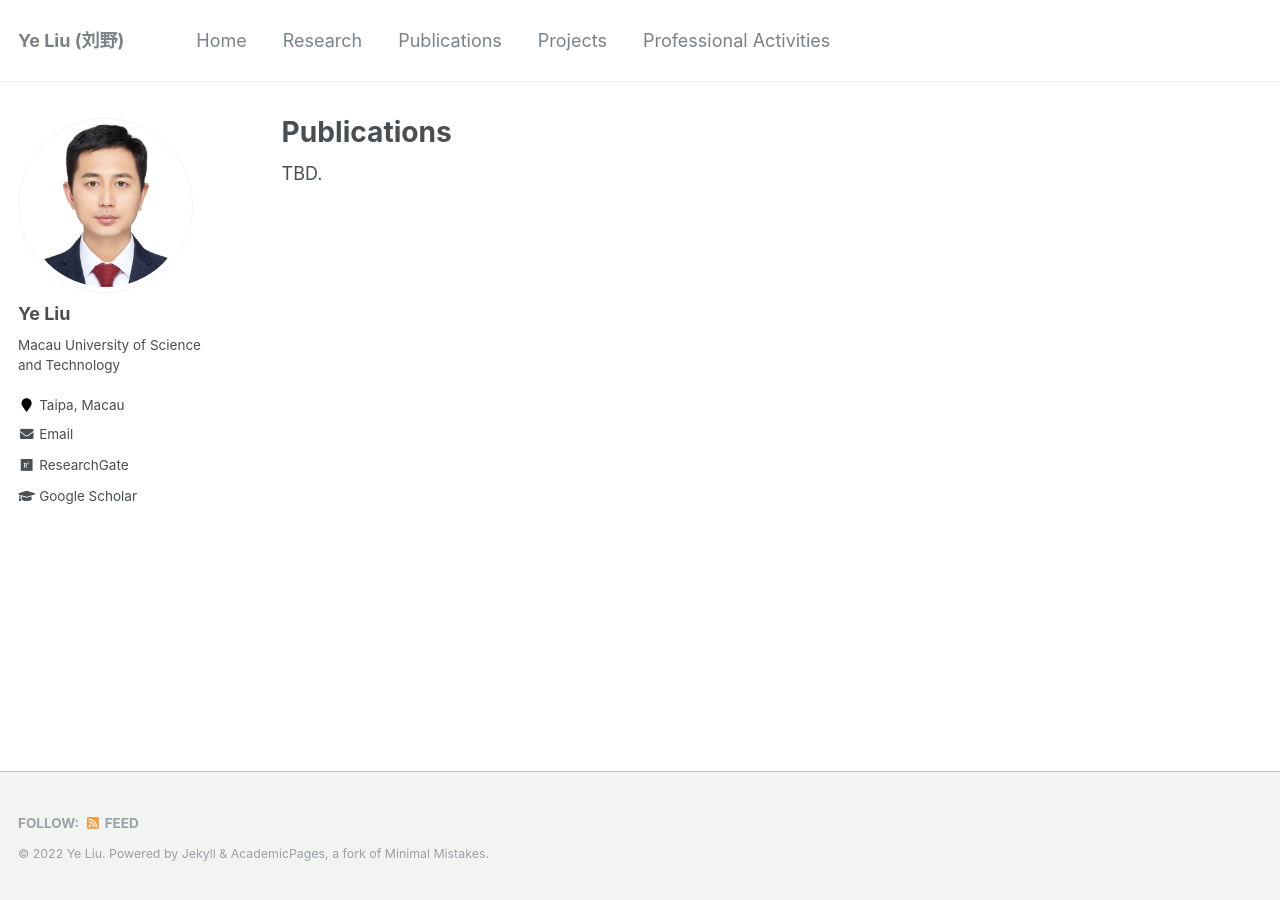
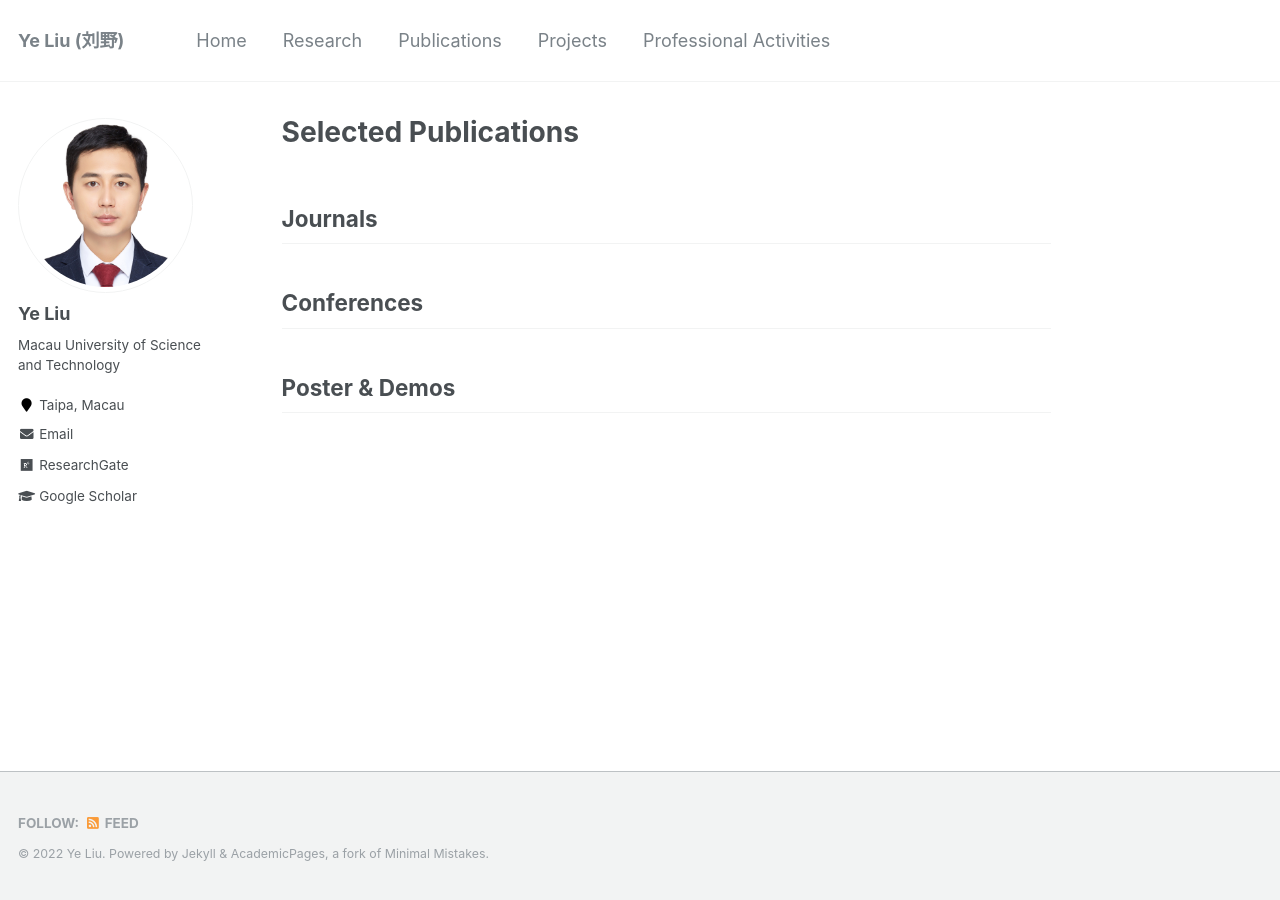
Before and after one commit to ChrisYe-Liu/chrisye-liu.github.io, a Jekyll site: the page built from _pages/publications.md, in a window 1280 px wide. Built offline with Jekyll 4.4.1, drawn with Linux system fonts in a browser that asks for light colours.

Commit message:
Update publications.md

```diff
--- a/_pages/publications.md
+++ b/_pages/publications.md
@@ -1,9 +1,21 @@
 ---
 #layout: archive
-title: "Publications"
+title: "Selected Publications"
 permalink: /publications/
 author_profile: true
 ---
 
 
-TBD.
+Journals
+------
+
+
+
+
+Conferences
+------
+
+
+
+Poster & Demos
+------
```
